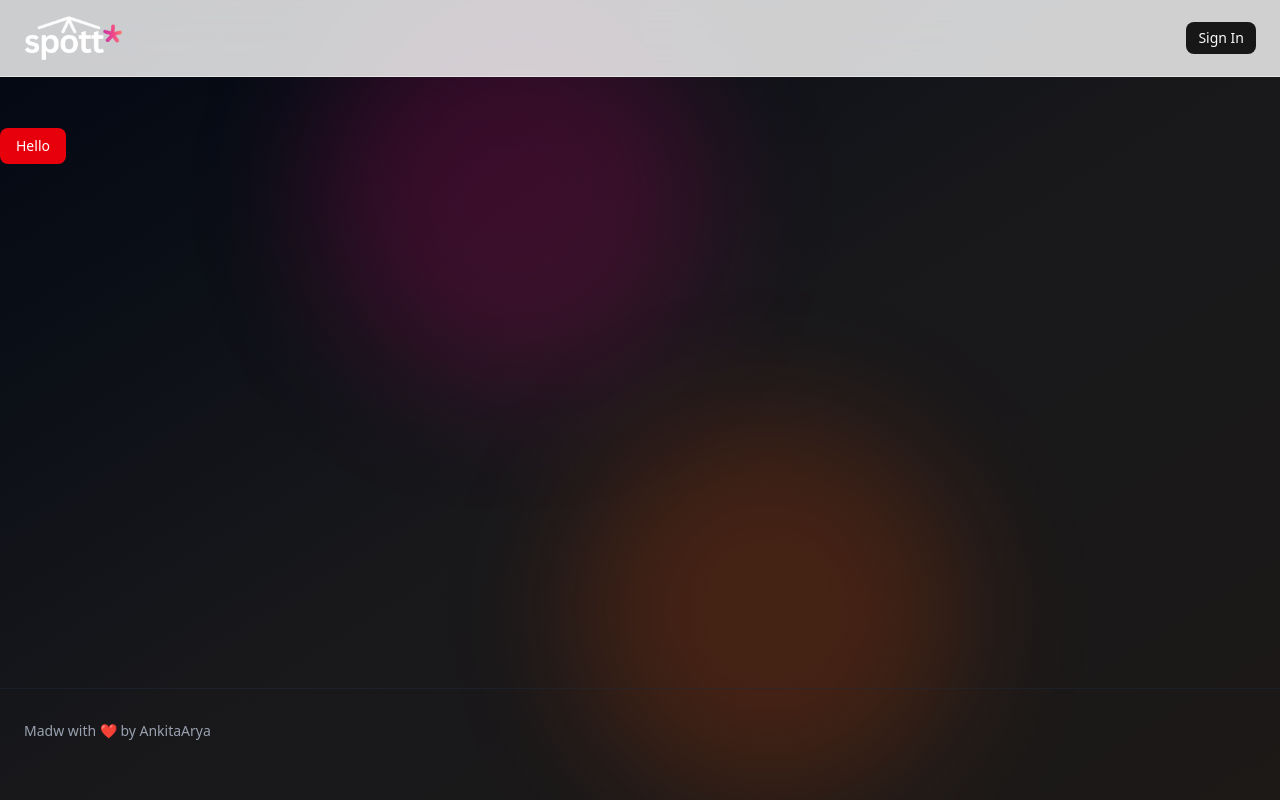
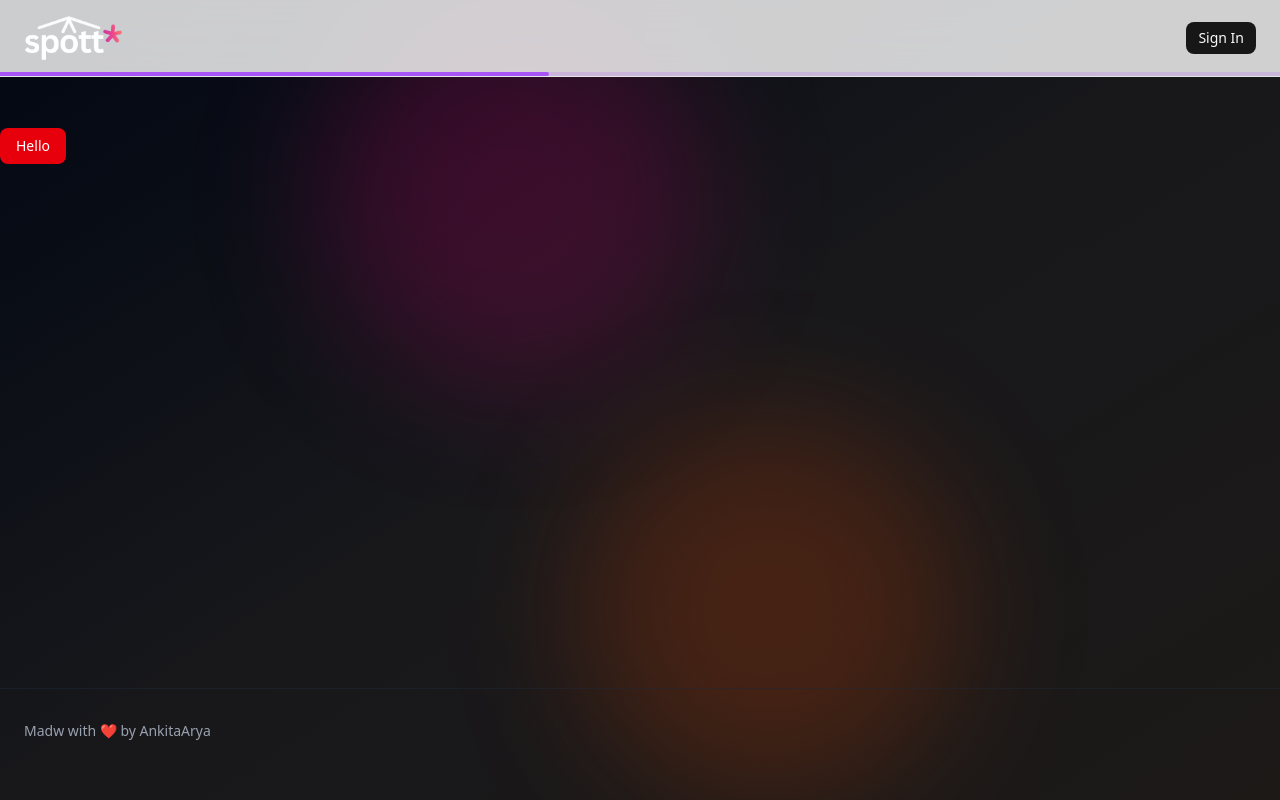
Before and after one commit to anya-builds/evonix, a Next.js app: page / in a window 1280 px wide. Built offline with nearby package versions, Linux system fonts and the light colour scheme; no server answers.

Commit message:
AI Event Organiser

```diff
--- a/components/header.jsx
+++ b/components/header.jsx
@@ -2,6 +2,7 @@
 import Image from 'next/image'
 import React from 'react'
 import Link from "next/link";
+import {BarLoader} from "react-spinners"
 import { SignInButton,UserButton } from "@clerk/nextjs";
 import { User } from 'lucide-react';
 import { Button } from './ui/button';
@@ -44,6 +45,15 @@ const Header = () => {
         </div>
 
         {/* Mobile search and location - below header */}
+
+        {/* Loading */}
+
+
+          <div className="absolute bottom-0 left-0 w-full">
+            <BarLoader width={"100%"} color="#a855f7" />
+          </div>
+
+
     </nav>
     {/* Modal */}
     </>
--- a/package.json
+++ b/package.json
@@ -31,7 +31,9 @@
     "react": "19.2.0",
     "react-day-picker": "^9.11.2",
     "react-dom": "19.2.0",
+    "react-spinners": "^0.17.0",
     "sonner": "^2.0.7",
+    "spinners": "^1.2.2",
     "tailwind-merge": "^3.4.0"
   },
   "devDependencies": {
```
Also changed, not shown: 1 other file (tests, documents, lock files or other folders).
